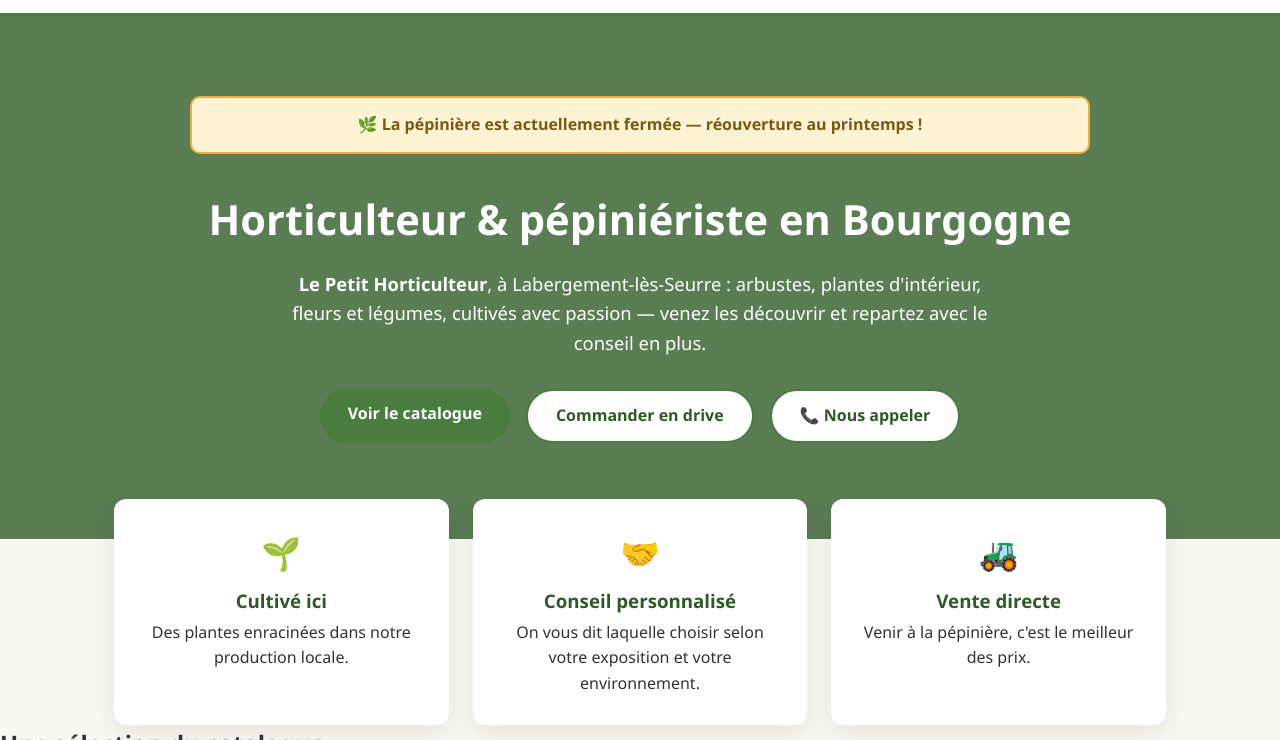
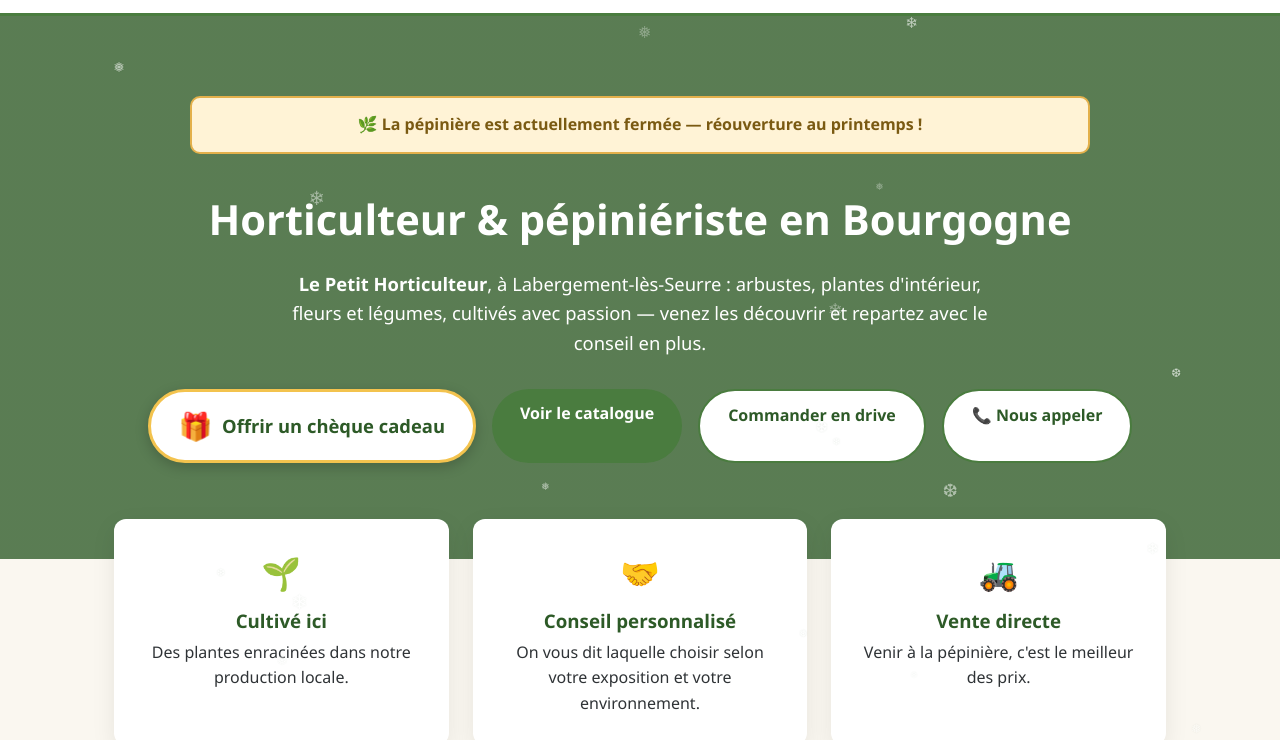
Before and after one commit to 59svjpm28v-create/le-petit-horticulteur-, a website: page index.html in a window 1280 px wide. Shown: the part 60-800 px from the top of the page. Drawn offline with Linux system fonts and the light colour scheme.

Commit message:
Ajout du chèque cadeau SumUp et des flocons de neige
Co-authored-by: 59svjpm28v-create <59svjpm28v-create@users.noreply.github.com>

```diff
--- a/css/style.css
+++ b/css/style.css
@@ -277,3 +277,43 @@ body {
   .site-nav a { margin-left: 0.75rem; }
   .hero { padding: 3.5rem 1rem 4.5rem; }
 }
+
+/* Chèque cadeau */
+.btn-cadeau {
+  display: inline-flex;
+  align-items: center;
+  gap: 0.6rem;
+  background: var(--blanc);
+  color: var(--vert-fonce);
+  border: 3px solid #f3c34e;
+  font-size: 1.15rem;
+  box-shadow: 0 4px 14px rgba(0, 0, 0, 0.2);
+}
+.cadeau-emoji { font-size: 1.7rem; }
+.footer-cadeau { color: #f3c34e; font-weight: 700; text-decoration: none; }
+.footer-cadeau:hover { text-decoration: underline; }
+
+/* Flocons de neige discrets */
+.flocons {
+  position: fixed;
+  inset: 0;
+  overflow: hidden;
+  pointer-events: none;
+  z-index: 5;
+}
+.flocon {
+  position: absolute;
+  top: -2.5rem;
+  color: var(--blanc);
+  text-shadow: 0 0 2px rgba(45, 90, 39, 0.2);
+  user-select: none;
+  animation-name: chute-flocon;
+  animation-timing-function: linear;
+  animation-iteration-count: infinite;
+}
+@keyframes chute-flocon {
+  to { transform: translateY(112vh); }
+}
+@media (prefers-reduced-motion: reduce) {
+  .flocon { display: none; }
+}
--- a/index.html
+++ b/index.html
@@ -46,6 +46,7 @@
       <h1>Horticulteur & pépiniériste en Bourgogne</h1>
       <p><strong>Le Petit Horticulteur</strong>, à Labergement-lès-Seurre : arbustes, plantes d'intérieur, fleurs et légumes, cultivés avec passion — venez les découvrir et repartez avec le conseil en plus.</p>
       <div class="hero-actions">
+        <a class="btn btn-cadeau" href="https://giftcards.sumup.com/order/M2CTEGNV" target="_blank" rel="noopener"><span class="cadeau-emoji" aria-hidden="true">🎁</span>Offrir un chèque cadeau</a>
         <a class="btn btn-primary" href="catalogue.html">Voir le catalogue</a>
         <a class="btn btn-secondary" href="https://le-petit-horticulteur21.sumupstore.com/" target="_blank" rel="noopener">Commander en drive</a>
         <a class="btn btn-secondary" href="contact.html">📞 Nous appeler</a>
@@ -71,10 +72,12 @@
     <p><strong>Le Petit Horticulteur</strong> — <a href="tel:+33000000000">📞 À renseigner</a></p>
     <p><a class="mail-lien" href="mailto:lepetithorticulteur@outlook.com">✉️ lepetithorticulteur@outlook.com</a></p>
     <p id="footer-horaires">Horaires à venir</p>
+    <p><a class="footer-cadeau" href="https://giftcards.sumup.com/order/M2CTEGNV" target="_blank" rel="noopener">🎁 Chèques cadeaux à offrir</a></p>
     <p class="small">© <span id="annee"></span> Le Petit Horticulteur</p>
   </footer>
 
   <script src="js/plantes.js"></script>
   <script src="js/main.js"></script>
+  <script src="js/flocons.js"></script>
 </body>
 </html>
--- /dev/null
+++ b/js/flocons.js
@@ -0,0 +1,20 @@
+/* Le Petit Horticulteur — flocons de neige décoratifs */
+(function () {
+  var FLOCONS = "\u2744\u2745\u2746";
+  var NOMBRE = 22;
+  var capa = document.createElement("div");
+  capa.className = "flocons";
+  capa.setAttribute("aria-hidden", "true");
+  for (var i = 0; i < NOMBRE; i++) {
+    var flocon = document.createElement("span");
+    flocon.className = "flocon";
+    flocon.textContent = FLOCONS.charAt(Math.floor(Math.random() * FLOCONS.length));
+    flocon.style.left = (Math.random() * 100).toFixed(2) + "%";
+    flocon.style.fontSize = (0.55 + Math.random() * 0.75).toFixed(2) + "rem";
+    flocon.style.opacity = (0.3 + Math.random() * 0.4).toFixed(2);
+    flocon.style.animationDuration = (8 + Math.random() * 10).toFixed(2) + "s";
+    flocon.style.animationDelay = (-Math.random() * 18).toFixed(2) + "s";
+    capa.appendChild(flocon);
+  }
+  document.body.appendChild(capa);
+})();
--- a/site/css/style.css
+++ b/site/css/style.css
@@ -277,3 +277,43 @@ body {
   .site-nav a { margin-left: 0.75rem; }
   .hero { padding: 3.5rem 1rem 4.5rem; }
 }
+
+/* Chèque cadeau */
+.btn-cadeau {
+  display: inline-flex;
+  align-items: center;
+  gap: 0.6rem;
+  background: var(--blanc);
+  color: var(--vert-fonce);
+  border: 3px solid #f3c34e;
+  font-size: 1.15rem;
+  box-shadow: 0 4px 14px rgba(0, 0, 0, 0.2);
+}
+.cadeau-emoji { font-size: 1.7rem; }
+.footer-cadeau { color: #f3c34e; font-weight: 700; text-decoration: none; }
+.footer-cadeau:hover { text-decoration: underline; }
+
+/* Flocons de neige discrets */
+.flocons {
+  position: fixed;
+  inset: 0;
+  overflow: hidden;
+  pointer-events: none;
+  z-index: 5;
+}
+.flocon {
+  position: absolute;
+  top: -2.5rem;
+  color: var(--blanc);
+  text-shadow: 0 0 2px rgba(45, 90, 39, 0.2);
+  user-select: none;
+  animation-name: chute-flocon;
+  animation-timing-function: linear;
+  animation-iteration-count: infinite;
+}
+@keyframes chute-flocon {
+  to { transform: translateY(112vh); }
+}
+@media (prefers-reduced-motion: reduce) {
+  .flocon { display: none; }
+}
```
Also changed, not shown: catalogue.html (+2 -0 lines), conseils.html (+2 -0 lines), contact.html (+2 -0 lines), site/catalogue.html (+2 -0 lines), site/conseils.html (+2 -0 lines), site/contact.html (+2 -0 lines), site/index.html (+3 -0 lines), site/js/flocons.js (added, +20 -0 lines).
